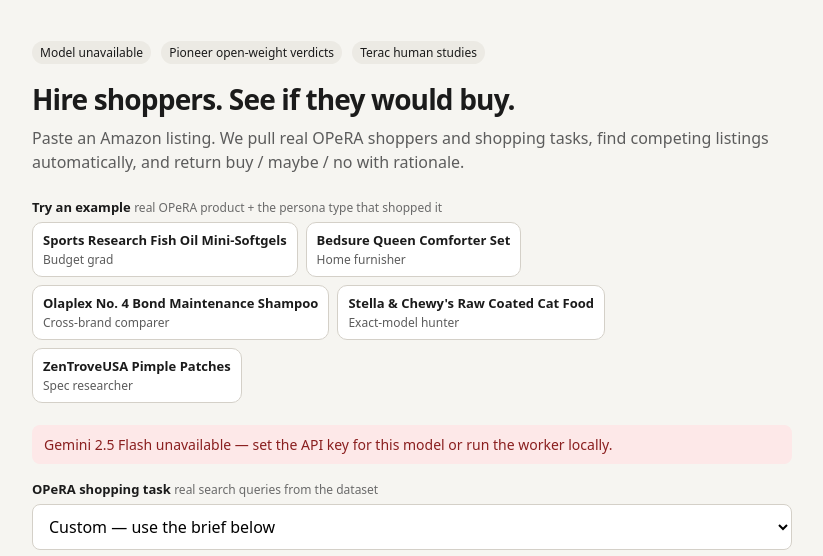
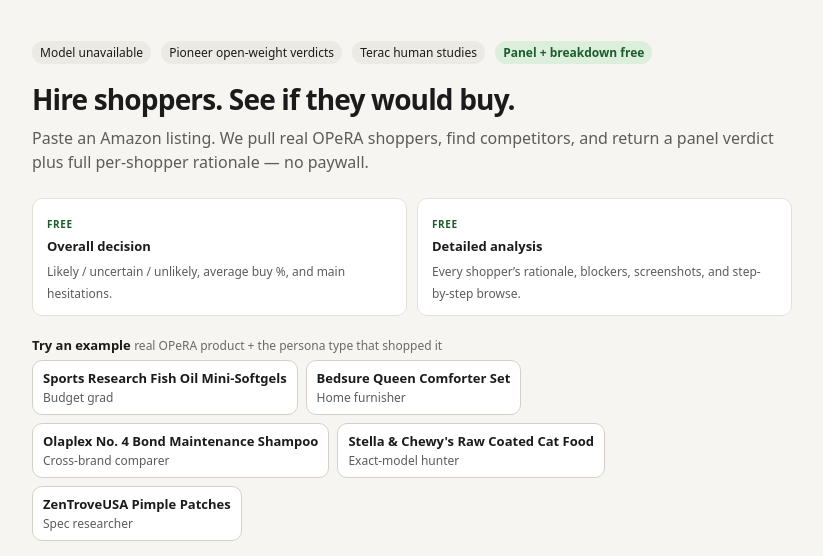
Before and after one commit to ShreyasPatel031/crowd-sim, a FastAPI app: page / in a window 1280 px wide. Shown: the top 556 px of the page, without its empty margins (228-1051 px from the left). Run offline with FastAPI, Linux system fonts and the light colour scheme.

Commit message:
Make panel verdict and shopper detail free; clarify Stripe as optional.
Show free pricing on home, badge panel results, fix live summary rendering, and document the hackathon payment link in .env.example.

Co-authored-by: Cursor <cursoragent@cursor.com>

```diff
--- a/simulator/templates/home.html
+++ b/simulator/templates/home.html
@@ -22,6 +22,12 @@
     .note { margin-top: 18px; font-size: 13px; color: #6a6a6a; line-height: 1.45; }
     .err { background: #fde8e8; color: #8a1f1f; padding: 10px 12px; border-radius: 8px; margin-bottom: 16px; font-size: 14px; }
     .pill { display: inline-block; font-size: 12px; padding: 3px 8px; border-radius: 999px; background: #eceae4; margin: 0 6px 16px 0; }
+    .pill.free { background: #dcefdc; color: #1d5c2e; font-weight: 700; }
+    .pricing { display: grid; grid-template-columns: 1fr 1fr; gap: 10px; margin: 0 0 20px; }
+    .price-card { background: #fff; border: 1px solid #e4e0d8; border-radius: 10px; padding: 12px 14px; }
+    .price-card strong { display: block; font-size: 13px; margin-bottom: 4px; }
+    .price-card span { font-size: 12px; color: #5c5c5c; line-height: 1.4; }
+    .price-card .tag { display: inline-block; font-size: 10px; font-weight: 700; letter-spacing: 0.06em; color: #1d5c2e; margin-bottom: 6px; }
     .grid { display: grid; grid-template-columns: 1fr 1fr; gap: 8px; max-height: 320px; overflow: auto; }
     .persona { display: flex; gap: 10px; align-items: flex-start; background: #fff; border: 1px solid #e4e0d8; border-radius: 10px; padding: 10px 12px; }
     .persona input { margin-top: 3px; }
@@ -52,9 +58,22 @@
     <div class="pill">{% if ready %}{{ model_profile.label }} ready{% else %}Model unavailable{% endif %}</div>
     {% if pioneer %}<div class="pill">Pioneer open-weight verdicts</div>{% endif %}
     {% if terac %}<div class="pill">Terac human studies</div>{% endif %}
-    {% if stripe_ready %}<div class="pill">Stripe payments</div>{% endif %}
+    <div class="pill free">Panel + breakdown free</div>
+    {% if stripe_ready %}<div class="pill">Stripe · optional human study</div>{% endif %}
     <h1>Hire shoppers. See if they would buy.</h1>
-    <p class="lead">Paste an Amazon listing. We pull real OPeRA shoppers and shopping tasks, find competing listings automatically, and return buy / maybe / no with rationale.</p>
+    <p class="lead">Paste an Amazon listing. We pull real OPeRA shoppers, find competitors, and return a panel verdict plus full per-shopper rationale — no paywall.</p>
+    <div class="pricing">
+      <div class="price-card">
+        <div class="tag">FREE</div>
+        <strong>Overall decision</strong>
+        <span>Likely / uncertain / unlikely, average buy %, and main hesitations.</span>
+      </div>
+      <div class="price-card">
+        <div class="tag">FREE</div>
+        <strong>Detailed analysis</strong>
+        <span>Every shopper’s rationale, blockers, screenshots, and step-by-step browse.</span>
+      </div>
+    </div>
     {% if examples %}
     <label>Try an example <span class="hint">real OPeRA product + the persona type that shopped it</span></label>
     <div class="examples">
@@ -144,8 +163,8 @@
     </form>
     {% if stripe_ready %}
     <p class="note">
-      <strong>Pay for a live study:</strong>
-      <a href="/pay">Stripe checkout</a> — use the same link for every customer today (hackathon revenue tracking).
+      <strong>Optional — human validation or hackathon support:</strong>
+      <a href="/pay">Stripe checkout</a> for a Terac real-people study or to tip the team. Synthetic panels stay free.
     </p>
     {% endif %}
     <p class="note">
```
Also changed, not shown: simulator/templates/panel.html (+5 -5 lines), simulator/templates/panel_live.html (+29 -8 lines), 1 other file.
